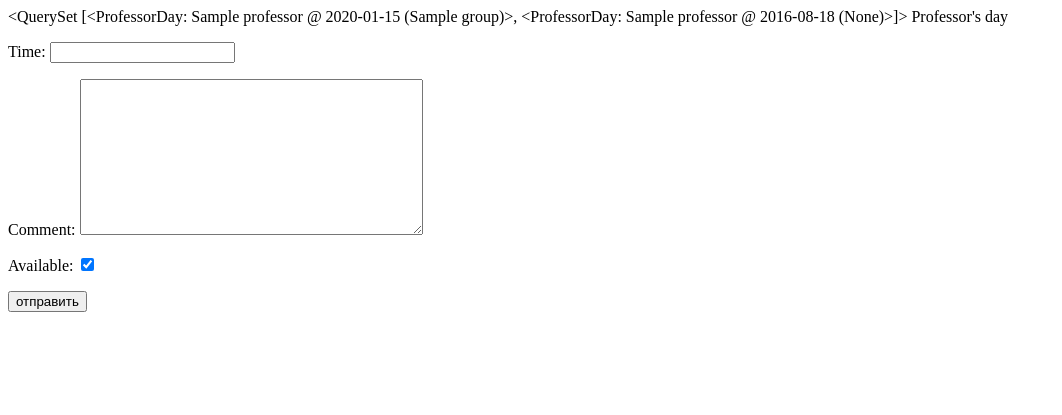
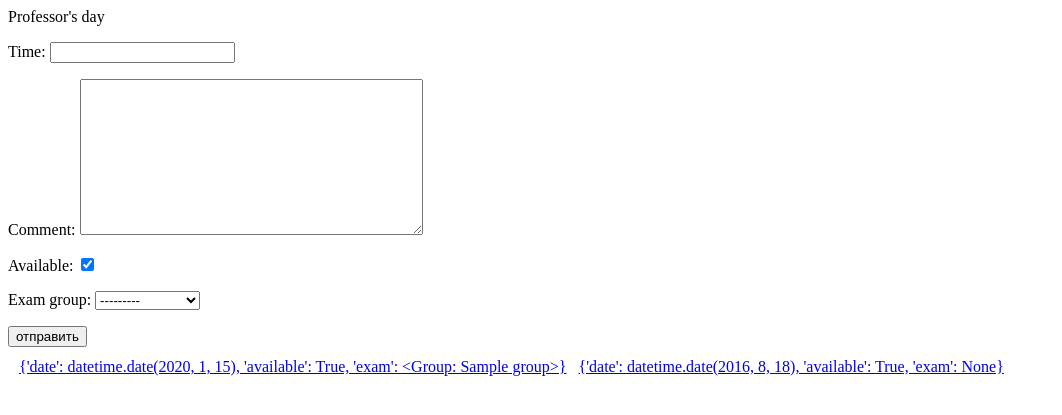
Before and after one commit to aekrylov/Django_practice, a Django app: a page that uses exams_scheduler/templates/exams_scheduler/base.html in a window 1280 px wide. Shown: the top 415 px of the page, without its empty margins (0-1062 px from the left). Run offline with Django 3.2, Linux system fonts and the light colour scheme; a user stored in the database is signed in; tables that the repository leaves empty hold one stand-in row (values such as "Sample post").

Commit message:
added simple calendar, fixed bug with busy days w/ assigned exam

```diff
--- a/exams_scheduler/forms.py
+++ b/exams_scheduler/forms.py
@@ -1,12 +1,23 @@
 from django import forms
+from django.forms import HiddenInput
 
 from exams_scheduler.models import ProfessorDay
 
 
 class ProfessorDayForm(forms.ModelForm):
+    exam_group = HiddenInput(attrs={'disabled': True})
+
     class Meta:
         model = ProfessorDay
-        fields = ['time', 'comment', 'available']
+        fields = ['time', 'comment', 'available', 'exam_group']
+
+    def clean_exam_group(self):
+        # if professor sets day to unavailable, we clean the exam and notificate group
+        # TODO notifications
+        if not self.cleaned_data['available']:
+            return None
+
+        return self.cleaned_data['exam_group']
 
 
 class AddExamForm(forms.ModelForm):
--- /dev/null
+++ b/exams_scheduler/static/css/style.css
@@ -0,0 +1,7 @@
+.yellow {
+    background-color: yellow;
+}
+
+.red {
+    background-color: red;
+}
--- a/exams_scheduler/templates/exams_scheduler/base.html
+++ b/exams_scheduler/templates/exams_scheduler/base.html
@@ -2,6 +2,8 @@
 <html lang="en">
 <head>
     <meta charset="UTF-8">
+    {% load static %}
+    <link rel="stylesheet" href="{% static "css/style.css" %}">
     <title>Title</title>
 </head>
 <body>
--- /dev/null
+++ b/exams_scheduler/templates/exams_scheduler/calendar.html
@@ -0,0 +1,17 @@
+<table id="calendar">
+    <tbody>
+    {% for week in weeks %}
+        <tr>
+        {% for weekday in week %}
+            <td class="{% if weekday.available == False %}red{% endif %}">
+            {% if weekday.date != None %}
+                <a href="{% url 'exams_scheduler:professor_day' day=weekday.date.day month=weekday.date.month %}">
+                {{ weekday }}
+                </a>
+            {% endif %}
+            </td>
+        {% endfor %}
+        </tr>
+    {% endfor %}
+    </tbody>
+</table>
--- a/exams_scheduler/templates/exams_scheduler/professor_day.html
+++ b/exams_scheduler/templates/exams_scheduler/professor_day.html
@@ -1,6 +1,5 @@
-{% extends 'exams_scheduler/base.html' %}
-{% block content %}
-    {{ days }}
+{% extends 'exams_scheduler/professor_index.html' %}
+{% block form %}
     Professor's day
     <form method="post">
         {% csrf_token %}
--- a/exams_scheduler/templates/exams_scheduler/professor_index.html
+++ b/exams_scheduler/templates/exams_scheduler/professor_index.html
@@ -1,7 +1,10 @@
 {% extends 'exams_scheduler/base.html' %}
 
 {% block content %}
-You're at professor index
-индекс
-    {{ days }}
+    {% block form %}
+        Professor index
+    {% endblock %}
+
+    {% include 'exams_scheduler/calendar.html' %}
+
 {% endblock %}
--- a/exams_scheduler/urls.py
+++ b/exams_scheduler/urls.py
@@ -17,6 +17,6 @@
 
     url(r'^professor/', include([
         url(r'^$', ProfessorView.as_view(), name='professor_index'),
-        url(r'^(?P<day>[0-9]{2})-(?P<month>[0-9]{2})/$', ProfessorDayView.as_view(), name='professor_day')
+        url(r'^(?P<day>[0-9]{1,2})-(?P<month>[0-9]{1,2})/$', ProfessorDayView.as_view(), name='professor_day')
     ]))
 ]
--- a/exams_scheduler/views.py
+++ b/exams_scheduler/views.py
@@ -1,3 +1,5 @@
+from calendar import Calendar
+
 from django.contrib.auth.decorators import login_required, user_passes_test
 from django.contrib.auth.mixins import UserPassesTestMixin
 from django.core.urlresolvers import reverse
@@ -34,6 +36,28 @@
     except:
         is_group = False
     return is_group
+
+
+def get_calendar(professor, month=6):
+    '''
+    get calendar for given month
+    :return:
+    '''
+    now = datetime.datetime.now().date().replace(month=month)
+
+    events = ProfessorDay.objects.filter(professor=professor)
+
+    calendar = Calendar(0)
+    weeks = calendar.monthdayscalendar(month=month, year=now.year)
+    days = dict(
+        map(lambda entry: (entry.date.day, {'date': entry.date,
+                                            'available': entry.available,
+                                            'exam': entry.exam_group}
+                           ), events)
+    )
+
+    weeks = map(lambda week: map(lambda day: days[day] if day in days else {}, week), weeks)
+    return weeks
 
 
 def get_professor_day(professor_id, date):
@@ -76,7 +100,9 @@
         context = super(ProfessorDayView, self).get_context_data(**kwargs)
 
         days = ProfessorDay.objects.filter(professor=self.request.user.professor)
+        weeks = get_calendar(professor=self.request.user.professor)
         context['days'] = days
+        context['weeks'] = weeks
 
         return context
 
```
Also changed, not shown: exams_scheduler/templates/exams_scheduler/calendar_day.html (added).
